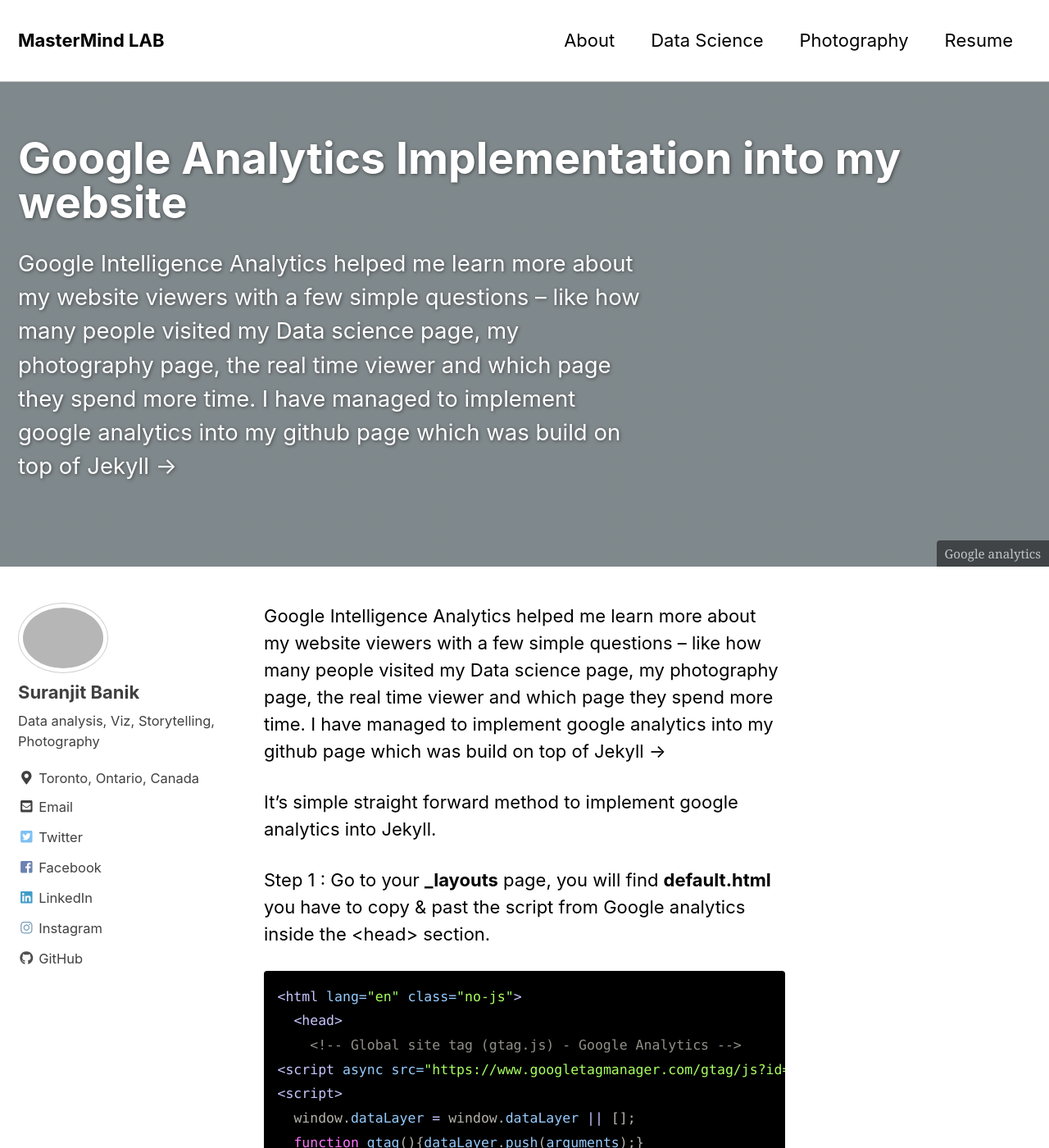
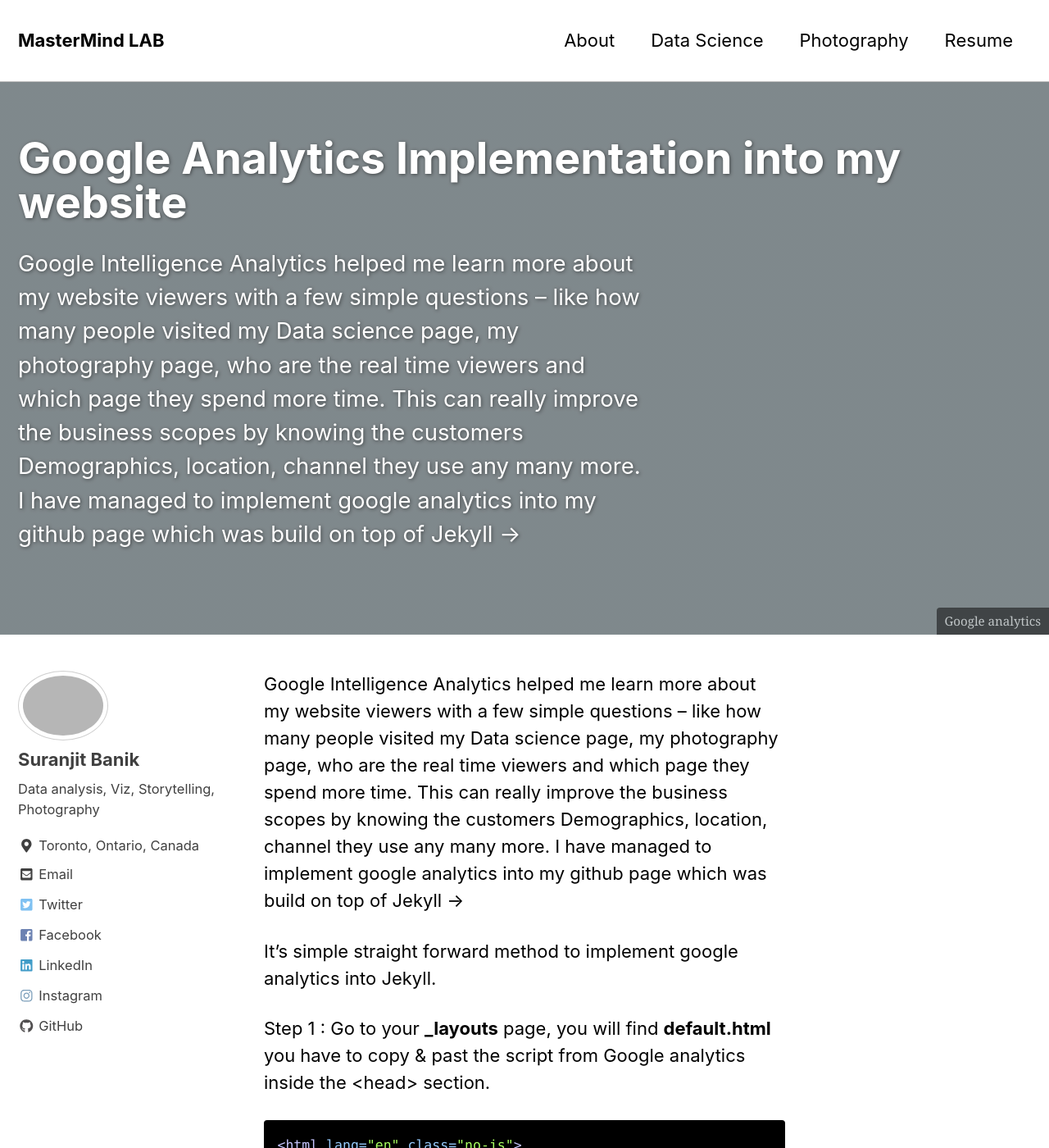
Before and after one commit to mastermindLAB/mastermindLAB.github.io, a Jekyll site: the page built from _posts/2019-04-09-google_analytics.md, in a window 1280 px wide and 1400 px high. Shown: the whole window at 82% size. Built offline with Jekyll 4.4.1, drawn with Linux system fonts in a browser that asks for light colours; nearby versions of some CDN libraries.

Commit message:
New google analytics post

```diff
--- a/_posts/2019-04-09-google_analytics.md
+++ b/_posts/2019-04-09-google_analytics.md
@@ -3,14 +3,14 @@
 date: 2019-04-09
 tags: [Data Analysis]
 header:
-  image: "/images/google_analytics/google_analytics.gif"
+  #image: "/images/google_analytics/google_analytics.gif"
   excerpt: "Data Science, Data Visualization, Data analysis"
   overlay_image: /images//google_analytics/google_analytics.gif
   overlay_filter: rgba(0, 19, 26, 0.5)
   caption: "Google analytics"
 ---
 
-Google Intelligence Analytics helped me learn more about my website viewers with a few simple questions -- like how many people visited my Data science page, my photography page, the real time viewer and which page they spend more time. I have managed to implement google analytics into my github page which was build on top of Jekyll →
+Google Intelligence Analytics helped me learn more about my website viewers with a few simple questions -- like how many people visited my Data science page, my photography page, who are the real time viewers and which page they spend more time. This can really improve the business scopes by knowing the customers Demographics, location, channel they use any many more. I have managed to implement google analytics into my github page which was build on top of Jekyll →
 
 It's simple straight forward method to implement google analytics into Jekyll.
 
```
